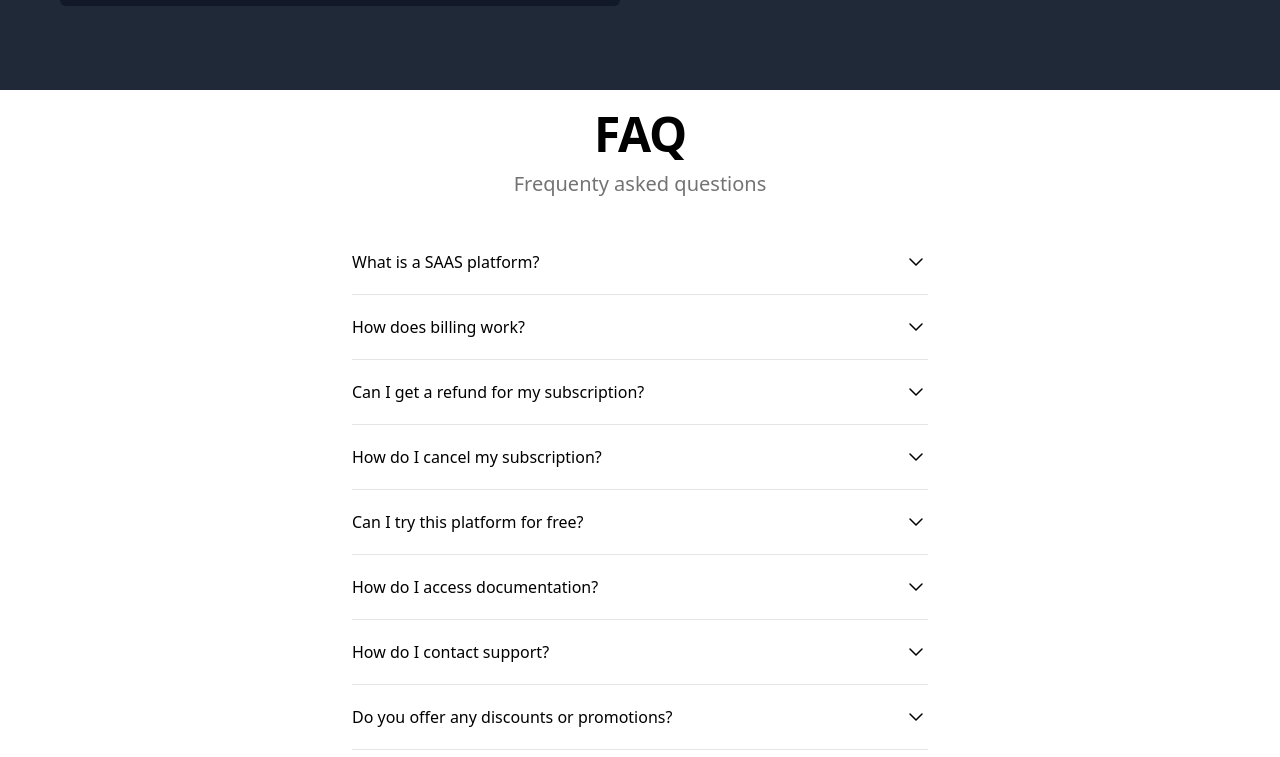
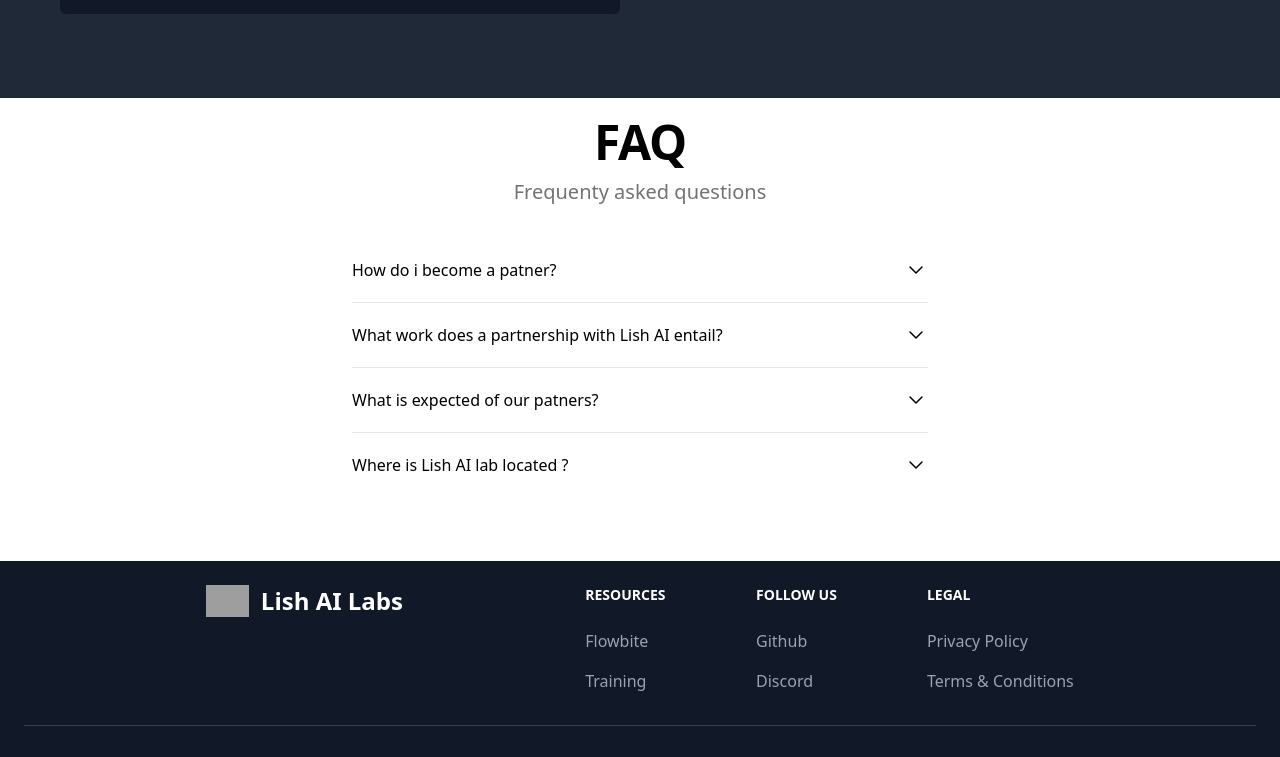
Before and after one commit to joe052/lish-web, an Angular app in the folder web/: page /partnership in a window 1280 px wide. Shown: the part 2006-2763 px from the top of the page. Built offline with nearby package versions, Linux system fonts and the light colour scheme; grey boxes are pictures that could not be loaded.

Commit message:
feat:hero section, faqs

```diff
--- a/web/src/app/layout/components/pages/partnership/partnership.component.html
+++ b/web/src/app/layout/components/pages/partnership/partnership.component.html
@@ -1,17 +1,19 @@
 <!--hero section-->
 <div
-  class="relative overflow-hidden bg-white mt-8 bg-gradient-to-r from-grey-500 to-transparent bg-gray-400"
+  class="overflow-hidden bg-white bg-gradient-to-r from-grey-500 to-transparent bg-gray-400 object-cover h-screen w-full"
   style="
     background-image: url(./assets/videos/partnership.jpg);
     background-size: cover;
     background-blend-mode: multiply;
   "
 >
-  <div class="lg:pt-80 lg:pb-80">
-    <div class="relative mx-auto max-w-7xl px-4 sm:static sm:px-6 lg:px-8">
+  <div class="h-full w-full">
+    <div
+      class="h-full flex justify-items-start items-center relative mx-auto max-w-7xl px-4 sm:static sm:px-6 lg:px-8"
+    >
       <div class="sm:max-w-lg">
         <h1
-          class="font text-4xl font-bold tracking-tight text-gray-200 sm:text-6xl"
+          class="font text-4xl font-bold tracking-tight text-gray-200 sm:text-6xl text-start"
         >
           Working in partnership with
         </h1>
@@ -126,7 +128,7 @@
         <summary
           class="flex justify-between items-center font-medium cursor-pointer list-none"
         >
-          <span> What is a SAAS platform?</span>
+          <span> How do i become a patner?</span>
           <span class="transition group-open:rotate-180">
             <svg
               fill="none"
@@ -144,8 +146,7 @@
           </span>
         </summary>
         <p class="text-neutral-600 mt-3 group-open:animate-fadeIn">
-          SAAS platform is a cloud-based software service that allows users to
-          access and use a variety of tools and functionality.
+          Reach out through the contacts on our contact page
         </p>
       </details>
     </div>
@@ -154,7 +155,7 @@
         <summary
           class="flex justify-between items-center font-medium cursor-pointer list-none"
         >
-          <span> How does billing work?</span>
+          <span> What work does a partnership with Lish AI entail?</span>
           <span class="transition group-open:rotate-180">
             <svg
               fill="none"
@@ -172,10 +173,8 @@
           </span>
         </summary>
         <p class="text-neutral-600 mt-3 group-open:animate-fadeIn">
-          We offers a variety of billing options, including monthly and annual
-          subscription plans, as well as pay-as-you-go pricing for certain
-          services. Payment is typically made through a credit card or other
-          secure online payment method.
+          It is dedicated to help youth build skills even when they work and
+          also helps in empowering youth with digital skills
         </p>
       </details>
     </div>
@@ -184,7 +183,7 @@
         <summary
           class="flex justify-between items-center font-medium cursor-pointer list-none"
         >
-          <span> Can I get a refund for my subscription?</span>
+          <span> What is expected of our patners?</span>
           <span class="transition group-open:rotate-180">
             <svg
               fill="none"
@@ -202,11 +201,8 @@
           </span>
         </summary>
         <p class="text-neutral-600 mt-3 group-open:animate-fadeIn">
-          We offers a 30-day money-back guarantee for most of its subscription
-          plans. If you are not satisfied with your subscription within the
-          first 30 days, you can request a full refund. Refunds for
-          subscriptions that have been active for longer than 30 days may be
-          considered on a case-by-case basis.
+          Our patners are expected to contribute in their capacity to the
+          empowerment of the youth
         </p>
       </details>
     </div>
@@ -215,7 +211,7 @@
         <summary
           class="flex justify-between items-center font-medium cursor-pointer list-none"
         >
-          <span> How do I cancel my subscription?</span>
+          <span> Where is Lish AI lab located ?</span>
           <span class="transition group-open:rotate-180">
             <svg
               fill="none"
@@ -233,156 +229,8 @@
           </span>
         </summary>
         <p class="text-neutral-600 mt-3 group-open:animate-fadeIn">
-          To cancel your We subscription, you can log in to your account and
-          navigate to the subscription management page. From there, you should
-          be able to cancel your subscription and stop future billing.
-        </p>
-      </details>
-    </div>
-    <div class="py-5">
-      <details class="group">
-        <summary
-          class="flex justify-between items-center font-medium cursor-pointer list-none"
-        >
-          <span> Can I try this platform for free?</span>
-          <span class="transition group-open:rotate-180">
-            <svg
-              fill="none"
-              height="24"
-              shape-rendering="geometricPrecision"
-              stroke="currentColor"
-              stroke-linecap="round"
-              stroke-linejoin="round"
-              stroke-width="1.5"
-              viewBox="0 0 24 24"
-              width="24"
-            >
-              <path d="M6 9l6 6 6-6"></path>
-            </svg>
-          </span>
-        </summary>
-        <p class="text-neutral-600 mt-3 group-open:animate-fadeIn">
-          We offers a free trial of its platform for a limited time. During the
-          trial period, you will have access to a limited set of features and
-          functionality, but you will not be charged.
-        </p>
-      </details>
-    </div>
-    <div class="py-5">
-      <details class="group">
-        <summary
-          class="flex justify-between items-center font-medium cursor-pointer list-none"
-        >
-          <span> How do I access documentation?</span>
-          <span class="transition group-open:rotate-180">
-            <svg
-              fill="none"
-              height="24"
-              shape-rendering="geometricPrecision"
-              stroke="currentColor"
-              stroke-linecap="round"
-              stroke-linejoin="round"
-              stroke-width="1.5"
-              viewBox="0 0 24 24"
-              width="24"
-            >
-              <path d="M6 9l6 6 6-6"></path>
-            </svg>
-          </span>
-        </summary>
-        <p class="text-neutral-600 mt-3 group-open:animate-fadeIn">
-          Documentation is available on the company's website and can be
-          accessed by logging in to your account. The documentation provides
-          detailed information on how to use the , as well as code examples and
-          other resources.
-        </p>
-      </details>
-    </div>
-    <div class="py-5">
-      <details class="group">
-        <summary
-          class="flex justify-between items-center font-medium cursor-pointer list-none"
-        >
-          <span> How do I contact support?</span>
-          <span class="transition group-open:rotate-180">
-            <svg
-              fill="none"
-              height="24"
-              shape-rendering="geometricPrecision"
-              stroke="currentColor"
-              stroke-linecap="round"
-              stroke-linejoin="round"
-              stroke-width="1.5"
-              viewBox="0 0 24 24"
-              width="24"
-            >
-              <path d="M6 9l6 6 6-6"></path>
-            </svg>
-          </span>
-        </summary>
-        <p class="text-neutral-600 mt-3 group-open:animate-fadeIn">
-          If you need help with the platform or have any other questions, you
-          can contact the company's support team by submitting a support request
-          through the website or by emailing support@We.com.
-        </p>
-      </details>
-    </div>
-    <div class="py-5">
-      <details class="group">
-        <summary
-          class="flex justify-between items-center font-medium cursor-pointer list-none"
-        >
-          <span> Do you offer any discounts or promotions?</span>
-          <span class="transition group-open:rotate-180">
-            <svg
-              fill="none"
-              height="24"
-              shape-rendering="geometricPrecision"
-              stroke="currentColor"
-              stroke-linecap="round"
-              stroke-linejoin="round"
-              stroke-width="1.5"
-              viewBox="0 0 24 24"
-              width="24"
-            >
-              <path d="M6 9l6 6 6-6"></path>
-            </svg>
-          </span>
-        </summary>
-        <p class="text-neutral-600 mt-3 group-open:animate-fadeIn">
-          We may offer discounts or promotions from time to time. To stay
-          up-to-date on the latest deals and special offers, you can sign up for
-          the company's newsletter or follow it on social media.
-        </p>
-      </details>
-    </div>
-    <div class="py-5">
-      <details class="group">
-        <summary
-          class="flex justify-between items-center font-medium cursor-pointer list-none"
-        >
-          <span> How do we compare to other similar services?</span>
-          <span class="transition group-open:rotate-180">
-            <svg
-              fill="none"
-              height="24"
-              shape-rendering="geometricPrecision"
-              stroke="currentColor"
-              stroke-linecap="round"
-              stroke-linejoin="round"
-              stroke-width="1.5"
-              viewBox="0 0 24 24"
-              width="24"
-            >
-              <path d="M6 9l6 6 6-6"></path>
-            </svg>
-          </span>
-        </summary>
-        <p class="text-neutral-600 mt-3 group-open:animate-fadeIn">
-          This platform is a highly reliable and feature-rich service that
-          offers a wide range of tools and functionality. It is competitively
-          priced and offers a variety of billing options to suit different needs
-          and budgets.
+          We are located at Nakuru City, Kenyatta Avenue, Opposite OLA petrol
+          station, next to DTB, Gibcon house 4th and 5th floor
         </p>
       </details>
     </div>
```
